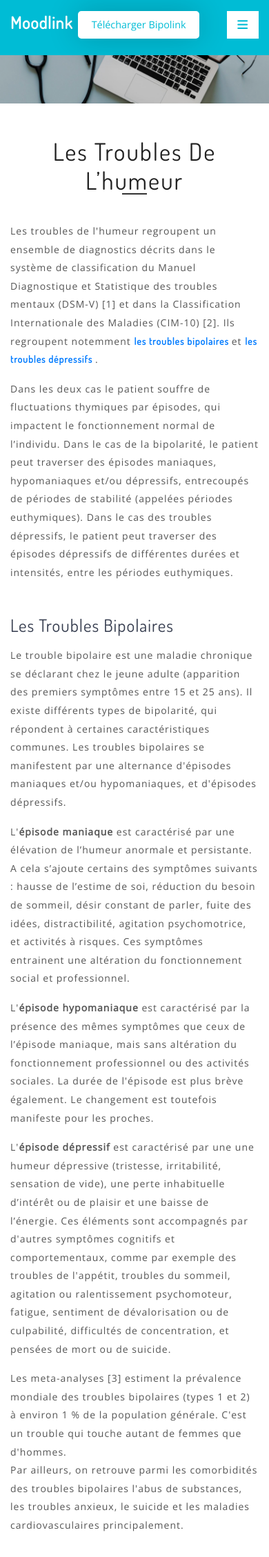
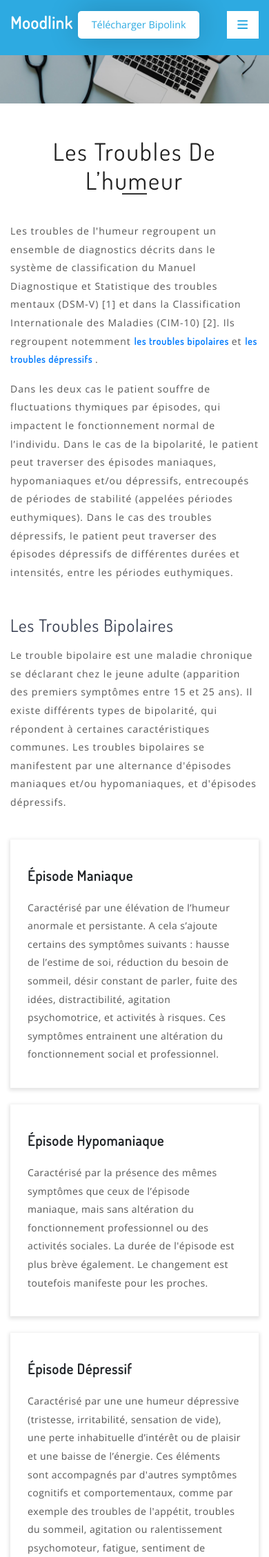
Before and after one commit to mariannehbt/moodlink_website, a PHP site: page /mood_disorders_bipolar_disorders.php in a window 390 px wide. Shown: the top 2257 px of the page at 69% size. Run offline with PHP 8.4, Linux system fonts and the light colour scheme; some libraries are stand-ins or nearby versions.

Commit message:
marianne - change #00BCD5 for #2DAAE1 + mood_disorders_bipolar_disorders.php colx3

```diff
--- a/component_solutions_bipolink_download.php
+++ b/component_solutions_bipolink_download.php
@@ -1,5 +1,5 @@
 <!-- Bipolink Download Index-->
-<section class="about-bottom pb-5">
+<section id="bipolinkDownload" class="about-bottom pb-5">
     <div class="container pb-lg-3">
         <div class="row bottom-grids">
             <div class=" d-flex col-lg-6 align-items-center justify-content-center">
--- a/css/style.css
+++ b/css/style.css
@@ -102,7 +102,7 @@ header {
     position: absolute;
     z-index: 9;
     width: 100%;
-    background: #00bcd5;
+    background: #2DAAE1;
 }
 
 .toggle,
@@ -279,7 +279,7 @@ li > a:only-child:after { content: ''; }
         float: right;
         background-color: #fff;
         color: #009688;
-        color: #00bcd5;
+        color: #2DAAE1;
         letter-spacing: 1px;
     }
     .menu .toggle {
--- a/index.php
+++ b/index.php
@@ -64,7 +64,7 @@
                         <!-- // Icons x 4 -->
                     </div>
                     <div class="d-flex col-lg-4 col-md-8 align-items-center justify-content-center">
-                        <span class="fas fa-mobile-alt" style="font-size: 400px; color: #00bcd5">
+                        <span class="fas fa-mobile-alt" style="font-size: 400px; color: #2DAAE1">
                         </span>
                     </div>
                 </div>
@@ -88,7 +88,7 @@
                         </p>
                     </div>
                     <div class="d-flex col-lg-4 col-md-8 align-items-center justify-content-center">
-                        <span class="fas fa-frown" style="font-size: 350px; color: #00bcd5">
+                        <span class="fas fa-frown" style="font-size: 350px; color: #2DAAE1">
                         </span>
                     </div>
                 </div>
--- a/mood_disorders_bipolar_disorders.php
+++ b/mood_disorders_bipolar_disorders.php
@@ -20,15 +20,44 @@
                         <p class="mt-sm-4 mt-3">
                             Le trouble bipolaire est une maladie chronique se déclarant chez  le jeune adulte (apparition des premiers symptômes entre 15 et 25 ans). Il existe différents types de bipolarité, qui répondent à certaines caractéristiques communes. Les troubles bipolaires se manifestent par une alternance d'épisodes maniaques et/ou hypomaniaques, et d'épisodes dépressifs.
                         </p>
-                        <p class="mt-sm-4 mt-3">
-                            L'<b>épisode maniaque</b> est caractérisé par une élévation de l’humeur anormale et persistante. A cela s’ajoute certains des symptômes suivants : hausse de l’estime de soi, réduction du besoin de sommeil, désir constant de parler, fuite des idées, distractibilité, agitation psychomotrice, et activités à risques. Ces symptômes entrainent une altération du fonctionnement social et professionnel.
-                        </p>
-                        <p class="mt-sm-4 mt-3">
-                            L'<b>épisode hypomaniaque</b> est caractérisé par la présence des mêmes symptômes que ceux de l’épisode maniaque, mais sans altération du fonctionnement professionnel ou des activités sociales. La durée de l'épisode est plus brève également. Le changement est toutefois manifeste pour les proches.
-                        </p>
-                        <p class="mt-sm-4 mt-3">
-                            L'<b>épisode dépressif</b> est  caractérisé par une une humeur dépressive (tristesse, irritabilité, sensation de vide), une perte inhabituelle d’intérêt ou de plaisir et une baisse de l’énergie. Ces éléments sont accompagnés par d'autres symptômes cognitifs et comportementaux, comme par exemple des troubles de l'appétit, troubles du sommeil, agitation ou ralentissement psychomoteur, fatigue, sentiment de dévalorisation ou de culpabilité, difficultés de concentration, et pensées de mort ou de suicide.
-                        </p>
+                        <div class="row offer-grids mt-sm-4 mt-3">
+                            <div class="col-lg-4 col-md-12 mt-md-4 mt-4">
+                                <div class="ser1">
+                                    <div class="bg-layer">
+                                        <h4 class="">
+                                            Épisode Maniaque
+                                        </h4>
+                                        <p class="mt-3">
+                                            Caractérisé par une élévation de l’humeur anormale et persistante. A cela s’ajoute certains des symptômes suivants : hausse de l’estime de soi, réduction du besoin de sommeil, désir constant de parler, fuite des idées, distractibilité, agitation psychomotrice, et activités à risques. Ces symptômes entrainent une altération du fonctionnement social et professionnel.
+                                        </p>
+                                    </div>
+                                </div>
+                            </div>
+                            <div class="col-lg-4 col-md-12 mt-md-4 mt-4">
+                                <div class="ser2">
+                                    <div class="bg-layer">
+                                        <h4 class="">
+                                            Épisode Hypomaniaque
+                                        </h4>
+                                        <p class="mt-3">
+                                            Caractérisé par la présence des mêmes symptômes que ceux de l’épisode maniaque, mais sans altération du fonctionnement professionnel ou des activités sociales. La durée de l'épisode est plus brève également. Le changement est toutefois manifeste pour les proches.
+                                        </p>
+                                    </div>
+                                </div>
+                            </div>
+                            <div class="col-lg-4 col-md-12 mt-md-4 mt-4">
+                                <div class="ser3">
+                                    <div class="bg-layer">
+                                        <h4 class="">
+                                            Épisode Dépressif
+                                        </h4>
+                                        <p class="mt-3">
+                                            Caractérisé par une une humeur dépressive (tristesse, irritabilité, sensation de vide), une perte inhabituelle d’intérêt ou de plaisir et une baisse de l’énergie. Ces éléments sont accompagnés par d'autres symptômes cognitifs et comportementaux, comme par exemple des troubles de l'appétit, troubles du sommeil, agitation ou ralentissement psychomoteur, fatigue, sentiment de dévalorisation ou de culpabilité, difficultés de concentration, et pensées de mort ou de suicide.
+                                        </p>
+                                    </div>
+                                </div>
+                            </div>
+                        </div>
                         <p class="mt-sm-4 mt-3">
                             Les meta-analyses [3] estiment la prévalence mondiale des troubles bipolaires (types 1 et 2) à environ 1 % de la population générale. C'est un trouble qui touche autant de femmes que d'hommes.
                             <br>
--- a/solutions_bipolink.php
+++ b/solutions_bipolink.php
@@ -68,7 +68,7 @@
                         <!-- // Icons x 4 -->
                     </div>
                     <div class="d-flex col-lg-4 col-md-8 align-items-center justify-content-center">
-                        <span class="fas fa-mobile-alt" style="font-size: 400px; color: #00bcd5">
+                        <span class="fas fa-mobile-alt" style="font-size: 400px; color: #2DAAE1">
                         </span>
                     </div>
                 </div>
--- a/untitled.php
+++ b/untitled.php
@@ -60,7 +60,7 @@
                         <!-- // Icons x 4 -->
                     </div>
                     <div class="d-flex col-lg-4 col-md-8 align-items-center justify-content-center">
-                        <span class="fas fa-mobile-alt" style="font-size: 400px; color: #00bcd5">
+                        <span class="fas fa-mobile-alt" style="font-size: 400px; color: #2DAAE1">
                         </span>
                     </div>
                 </div>
@@ -103,7 +103,7 @@
                     </div>
                     <!-- Icon -->
                     <div class="d-flex col-lg-4 col-md-8 align-items-center justify-content-center">
-                        <span class="fas fa-mobile-alt" style="font-size: 400px; color: #00bcd5">
+                        <span class="fas fa-mobile-alt" style="font-size: 400px; color: #2DAAE1">
                         </span>
                     </div>
                     <!-- // Icon -->
```
Also changed, not shown: other parts of css/style.css (+19 -19 lines).
